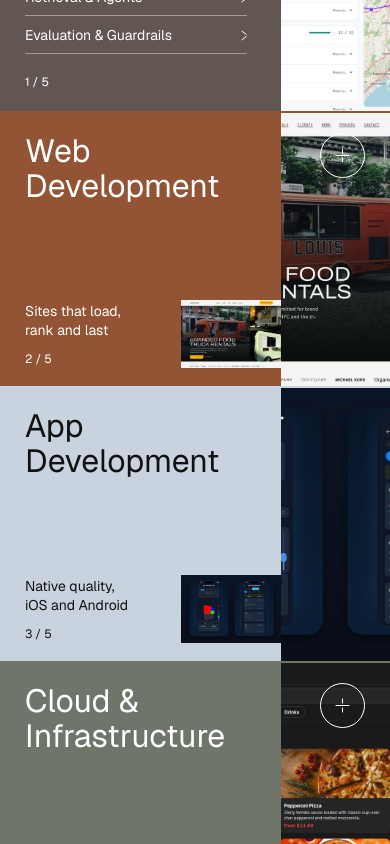
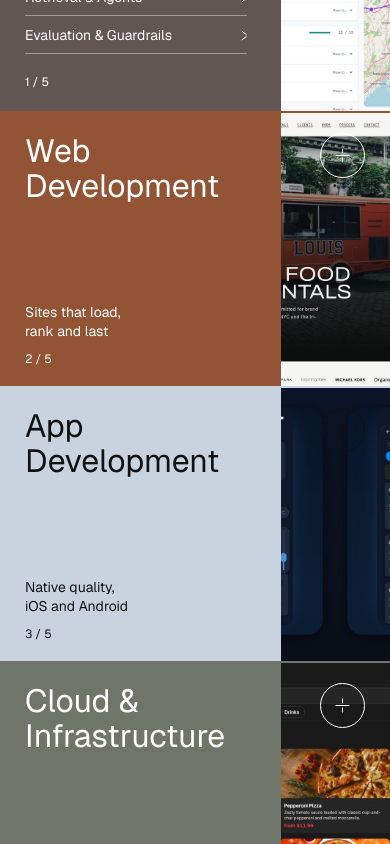
Before and after one commit to hamadgul/NewNeura, a Next.js app: page / in a window 390 px wide. Shown: the part 1008-1852 px from the top of the page. Built offline with nearby package versions, Linux system fonts and the light colour scheme.

Commit message:
rid the smalll hero imahes mobile

```diff
--- a/src/components/site/home/HeroServiceCard.tsx
+++ b/src/components/site/home/HeroServiceCard.tsx
@@ -394,28 +394,25 @@ export function HeroServiceCard({
           </p>
 
           {/*
-            A 100×68 crop of the same photo, set 53% across the copy column and
-            spanning the subtitle and count rows — the source's
-            `homeHero__cardImage--small`. It exists only on the band layout,
-            and only on the cards that show a subtitle rather than sub-pages.
+            The source puts a second, 100x68 crop of the same photo here on the
+            band layout (`homeHero__cardImage--small`, 53% across the copy
+            column, spanning the subtitle and count rows). Removed at the user's
+            request: "get rid of the small screenshots next to the big ones on
+            mobile view (the small full picture in the corner of each section
+            but not the bigger one)".
+
+            It reads differently here than it does on the source. LPAS's photos
+            are architectural interiors, which survive a 100px crop; every image
+            on this site is a product screenshot, so the thumbnail was a
+            postage-stamp of UI sitting beside the full-height strip showing the
+            same shot — a duplicate rather than a detail. See
+            [[neuragul-port-visual-fixes]] on portrait slots cropping landscape
+            screenshots.
+
+            Nothing else moves when it goes: the subtitle (row 2) and the count
+            (row 3) both carry explicit `col-start-1 row-start-*`, so neither
+            was relying on this element to hold a track open.
           */}
-          {!horizontal && !card.subPages ? (
-            <div
-              className={cn(
-                "homeHero__cardImage--small relative col-start-1 row-start-2 row-end-4 mt-[30px] ml-[53%] h-[68px] w-[100px] justify-self-start overflow-hidden transition-all delay-100 duration-600 ease-out",
-                contentRevealed ? "opacity-100 blur-none" : "translate-y-[10px] opacity-0 blur-[10px]",
-              )}
-            >
-              <Image
-                src={card.image.src}
-                alt=""
-                fill
-                sizes="100px"
-                className="object-cover"
-                aria-hidden="true"
-              />
-            </div>
-          ) : null}
 
           <span
             className={cn(
```
